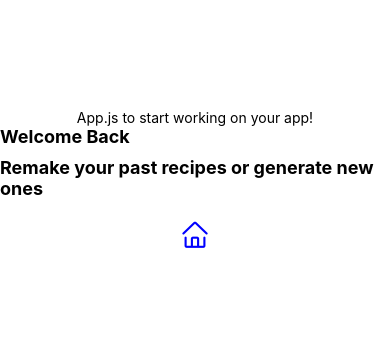
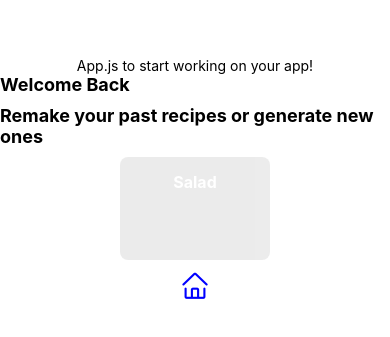
Before and after one commit to AJP-432/cooking-app, a React Native app: screen / in a window 390 px wide. Shown: the part 237-574 px from the top of the page. Built offline with nearby package versions, Linux system fonts and the light colour scheme.

Commit message:
recipecard component add

```diff
--- /dev/null
+++ b/components/RecipeCard.js
@@ -0,0 +1,37 @@
+import React from 'react';
+import { View, Text, TouchableOpacity, StyleSheet } from 'react-native';
+
+const RecipeCard = () => {
+  return (
+    <View style={styles.container}>
+      <TouchableOpacity style={styles.button}>
+        <Text style={styles.buttonText}>Salad</Text>
+      </TouchableOpacity>
+    </View>
+  );
+}
+
+const styles = StyleSheet.create({
+  container: {
+    flex: 1,
+    justifyContent: 'center',
+    alignItems: 'center',
+  },
+  button: {
+    backgroundColor: '#D9D9D9',
+    padding: 15,
+    borderRadius: 8,
+    opacity: 0.5,
+    width: 150,
+    height: 103,
+    flexShrink: 0,
+  },
+  buttonText: {
+    color: 'white',
+    fontSize: 16,
+    fontWeight: 'bold',
+    textAlign: 'center',
+  },
+});
+
+export default RecipeCard;
--- a/pages/HomePage.js
+++ b/pages/HomePage.js
@@ -1,15 +1,23 @@
 // Import necessary components and modules from React Native
 import React from 'react';
+import  RecipeCard from "../components/RecipeCard"
 import { View, Text, StyleSheet, ScrollView } from 'react-native';
 
 const HomePage = () => {
     // Use return to render JSX
     return (
+        <View>
 
-        <View>
+            <View>
             <Text style={styles.heading}>Welcome Back</Text>
             <Text style={styles.heading}>Remake your past recipes or generate new ones</Text>
+            </View>
+
+            <View>
+                <RecipeCard/>
+            </View>
         </View>
+
     );
 }
 
```
